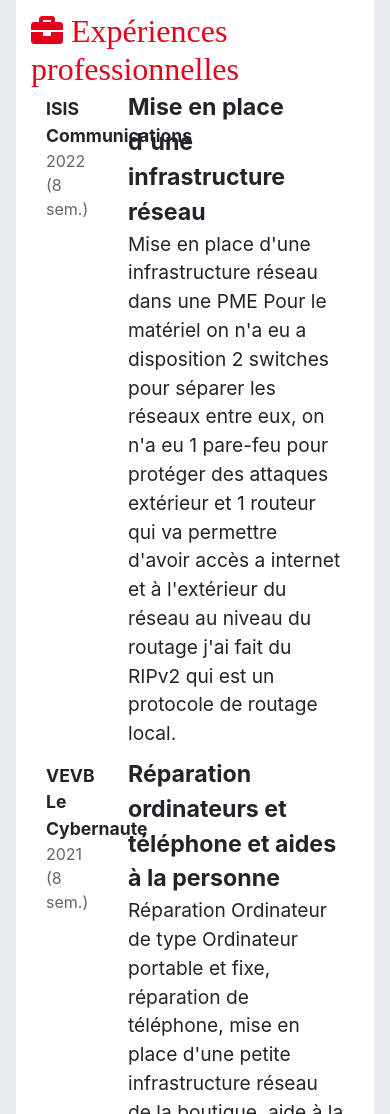
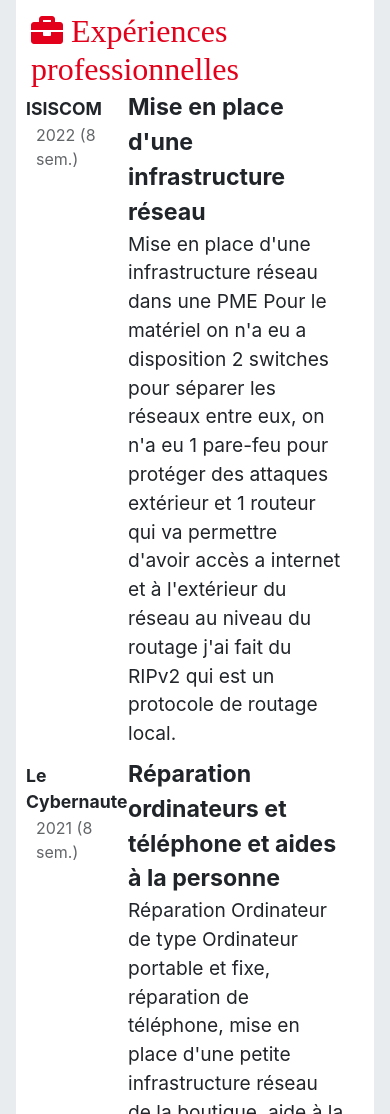
Before and after one commit to theodoreimperato/theodoreimperato.github.io, a plain HTML site: page pages/cv.html in a window 390 px wide. Shown: the part 1760-2874 px from the top of the page. Drawn offline with nearby package versions, Linux system fonts and the light colour scheme; a web font is replaced by a local one.

Commit message:
Adaptation de la page CV au Mobile et Tablette

```diff
--- a/css/cv.css
+++ b/css/cv.css
@@ -226,6 +226,26 @@ p{
     font-size: 1.2em;
     line-height: 1.5em;
 }
+@media (max-width: 500px){
+    .experience .lieu {
+        display: block;
+        margin-left: -20px;
+    }
+    .experience .date {
+        display: block;
+        margin-left: -10px;
+    }
+}
+@media (min-width: 768px){
+        .experience .lieu {
+        display: block;
+        margin-left: -10px;
+    }
+    .experience .date {
+        display: block;
+        margin-left: -5px;
+    }
+}
 /******************************************
 * Me contacter
 ******************************************/
--- a/pages/cv.html
+++ b/pages/cv.html
@@ -120,7 +120,7 @@
                             <h2><span class="fa fa-briefcase"></span> Expériences professionnelles</h2>
                             <div class="experience clearfix">
                                 <div class="col-3">
-                                    <div class="lieu">ISIS Communications</div>
+                                    <div class="lieu">ISISCOM</div>
                                     <div class="date">2022 (8 sem.)</div>
                                 </div>
                                 <div class="col-9">
@@ -136,7 +136,7 @@
                             </div>
                             <div class="experience clearfix">
                                 <div class="col-3">
-                                    <div class="lieu">VEVB Le Cybernaute</div>
+                                    <div class="lieu">Le Cybernaute</div>
                                     <div class="date">2021 (8 sem.)</div>
                                 </div>
                                 <div class="col-9">
```
